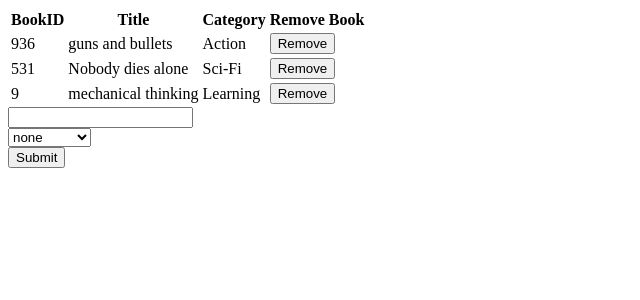
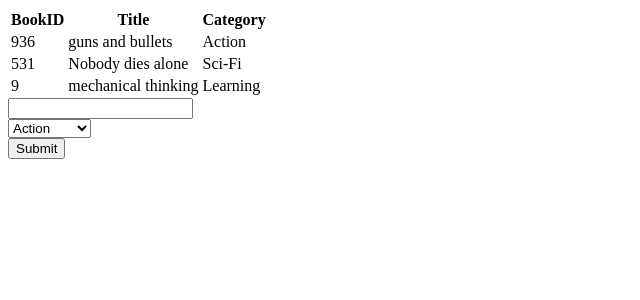
Before and after one commit to ricardo123321/Bookstore-redux, a React (Create React App) app: page / in a window 1280 px wide. Shown: the top 300 px of the page, without its empty margins (0-640 px from the left). Built offline with nearby package versions, Linux system fonts and the light colour scheme.

Commit message:
Revert "Merge pull request #3 from ricardo123321/3rd-milestone"
This reverts commit 54cc2a5a8342008c15d8d102ca0aa6b9d1a4b8ee, reversing
changes made to 5cde60fe88dc45d1f2f3872b8e93221693a9d456.

```diff
--- a/src/components/Book.js
+++ b/src/components/Book.js
@@ -1,37 +1,18 @@
 import React from 'react';
 import PropTypes from 'prop-types';
 
-const Book = ({
-  bookID, title, category, handleRemoveBook,
-}) => (
+const Book = ({ bookID, title, category }) => (
   <tr>
     <td>{bookID}</td>
     <td>{title}</td>
     <td>{category}</td>
-    <td>
-      <button
-        onClick={() => {
-          const book = {
-            bookID,
-            title,
-            category,
-          };
-
-          handleRemoveBook(book);
-        }}
-        type="button"
-      >
-        Remove
-      </button>
-    </td>
   </tr>
 );
 
 Book.propTypes = {
-  bookID: PropTypes.number.isRequired,
+  bookID: PropTypes.string.isRequired,
   title: PropTypes.string.isRequired,
   category: PropTypes.string.isRequired,
-  handleRemoveBook: PropTypes.func.isRequired,
 };
 
 export default Book;
--- a/src/containers/BookList.js
+++ b/src/containers/BookList.js
@@ -2,15 +2,13 @@ import React from 'react';
 import { connect } from 'react-redux';
 import PropTypes from 'prop-types';
 import Book from '../components/Book';
-import { removeBook } from '../actions/index';
 
-const BooksList = ({ books, removeBook }) => (
+const BooksList = ({ books }) => (
   <table>
     <tr>
       <th>BookID</th>
       <th>Title</th>
       <th>Category</th>
-      <th>Remove Book</th>
     </tr>
     {books.map(book => (
       <Book
@@ -18,7 +16,6 @@ const BooksList = ({ books, removeBook }) => (
         bookID={book.bookID}
         title={book.title}
         category={book.category}
-        handleRemoveBook={removeBook}
       />
     ))}
   </table>
@@ -26,17 +23,14 @@ const BooksList = ({ books, removeBook }) => (
 
 BooksList.propTypes = {
   books: PropTypes.arrayOf(PropTypes.object),
-  removeBook: PropTypes.func.isRequired,
 };
 
 BooksList.defaultProps = {
   books: [],
 };
 
-const mapDispatchToProps = { removeBook };
-
 const mapStateToProps = ({ books }) => ({
   books,
 });
 
-export default connect(mapStateToProps, mapDispatchToProps)(BooksList);
+export default connect(mapStateToProps)(BooksList);
--- a/src/containers/BooksForm.js
+++ b/src/containers/BooksForm.js
@@ -1,7 +1,4 @@
-import React, { useState } from 'react';
-import PropTypes from 'prop-types';
-import { connect } from 'react-redux';
-import { createBook } from '../actions/index';
+import React from 'react';
 
 const bookCategories = [
   'Action',
@@ -13,46 +10,13 @@ const bookCategories = [
   'Sci-Fi',
 ];
 
-const BooksForm = ({ createBook }) => {
-  const [title, setTitle] = useState('');
-  const [category, setCategory] = useState('');
-
-  const handleTitleChange = event => {
-    setTitle(() => event.target.value);
-  };
-
-  const handleCategoryChange = event => {
-    setCategory(() => event.target.value);
-  };
-
-  const handleSubmit = e => {
-    e.preventDefault();
-
-    if (title && category) {
-      createBook({
-        bookID: Math.floor(Math.random() * 1000),
-        title,
-        category,
-      });
-
-      setTitle('');
-      setCategory('');
-    }
-  };
-
-  return (
+const BooksForm = () => (
   <form>
     <div className="input-group">
-        <input type="text" value={title} onChange={handleTitleChange} />
+      <input type="text" />
     </div>
     <div className="input-group">
-        <select
-          name="book-categories"
-          id="categories"
-          value={category}
-          onChange={handleCategoryChange}
-        >
-          <option value="">none</option>
+      <select name="book-categories" id="categories">
         {bookCategories.map(category => (
           <option key={`key-${category}`} value={category}>
             {category}
@@ -60,17 +24,8 @@ const BooksForm = ({ createBook }) => {
         ))}
       </select>
     </div>
-      <button type="button" onClick={handleSubmit}>
-        Submit
-      </button>
+    <button type="button">Submit</button>
   </form>
 );
-};
 
-BooksForm.propTypes = {
-  createBook: PropTypes.func.isRequired,
-};
-
-const mapDispatchToProps = { createBook };
-
-export default connect(null, mapDispatchToProps)(BooksForm);
+export default BooksForm;
--- a/src/reducers/books.js
+++ b/src/reducers/book.js
@@ -5,7 +5,7 @@ const booksReducer = (state = [], action) => {
     case CREATE_BOOK:
       return [...state, action.book];
     case REMOVE_BOOK:
-      return state.filter(book => book.bookID !== action.book.bookID);
+      return state.filter(book => book.id !== action.book.id);
     default:
       return state;
   }
--- a/src/reducers/index.js
+++ b/src/reducers/index.js
@@ -1,5 +1,5 @@
 import { combineReducers, createStore } from 'redux';
-import booksReducer from './books';
+import booksReducer from './book';
 
 const store = createStore(
   combineReducers({ books: booksReducer }),
```
Also changed, not shown: 1 other file (tests, documents, lock files or other folders). Lines whose indentation alone changed are shown as unchanged.
